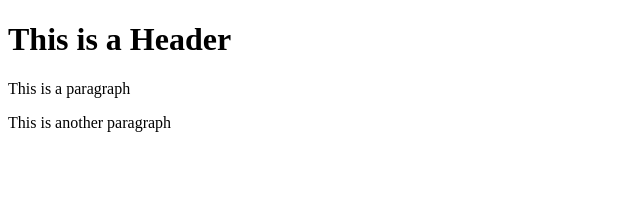
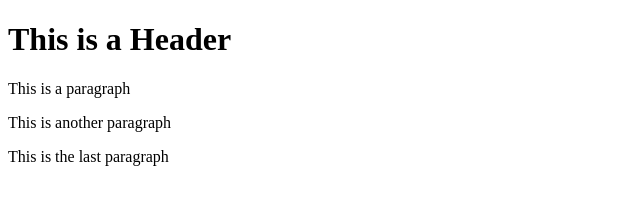
Before and after one commit to abhinayreddyasi/git-test, a website: page index.html in a window 1280 px wide. Shown: the whole page, without its empty margins (0-640 px from the left). Drawn offline with Linux system fonts and the light colour scheme.

Commit message:
fourth commit

```diff
--- a/index.html
+++ b/index.html
@@ -6,5 +6,6 @@
         <h1>This is a Header</h1>
         <p>This is a paragraph</p>
         <p>This is another paragraph</p>
+        <p>This is the last paragraph</p>
     </body>
 </html>
```
Also changed, not shown: package.json (added, +24 -0 lines), 2 other files.
